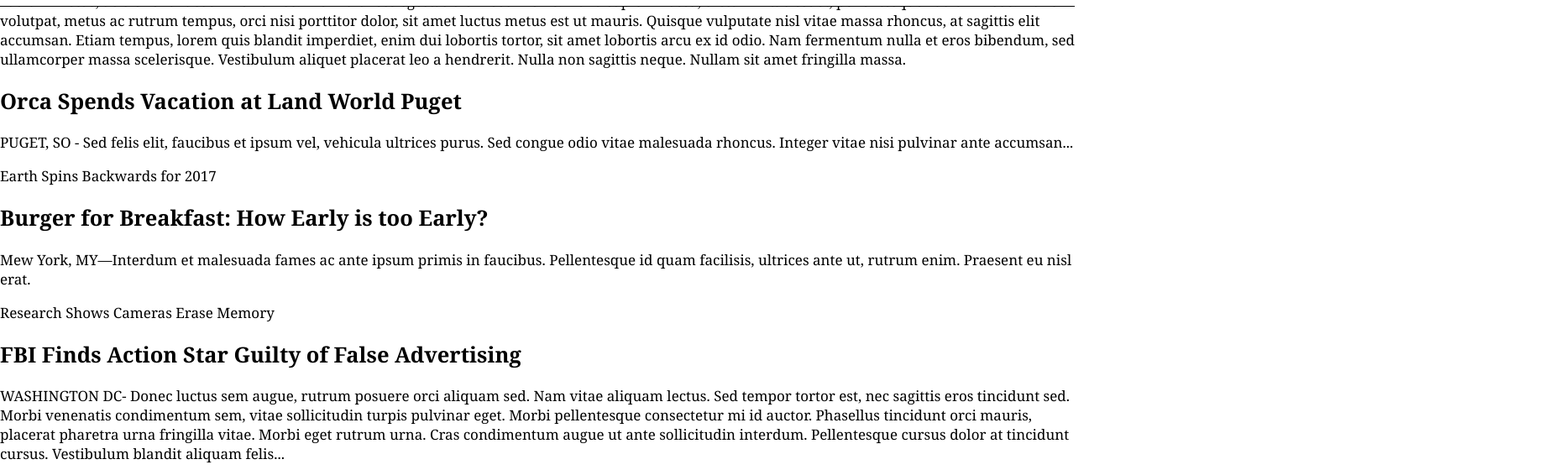
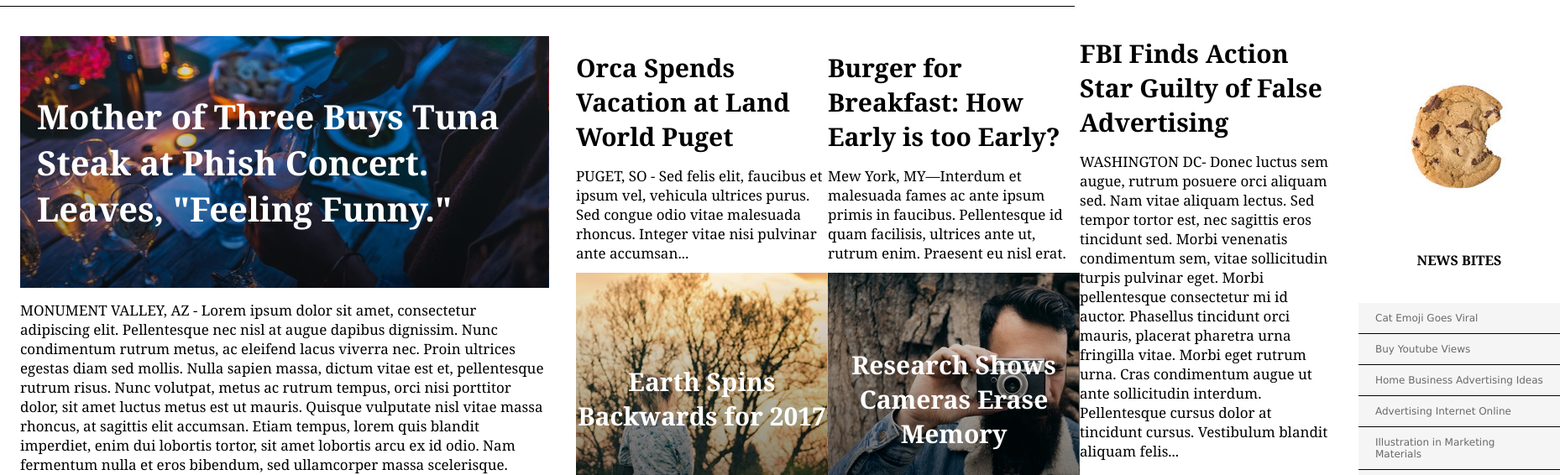
Before and after one commit to pkoukia/MyTimes, a plain HTML site: page index.html in a window 1280 px wide. Shown: the part 73-639 px from the top of the page at 84% size, 1858 px wide, since content can reach past the window. Drawn offline with Linux system fonts and the light colour scheme.

Commit message:
add background images and complete text/image style

```diff
--- a/resources/style.css
+++ b/resources/style.css
@@ -8,6 +8,46 @@ body {
 
 a {
   color: black;
+}
+
+h2 {
+  margin-top: 0;
+  margin-bottom: 0;
+  font-size: 30px;
+  font-weight: bold;
+}
+
+.stories {
+  display: flex;
+  justify-content: space-between;
+  margin-top: 17px;
+}
+
+.stories .text-content {
+  height: 250px;
+}
+
+.story {
+  display: flex;
+  flex-direction: column;
+  width: 300px;
+}
+
+.narrative {
+  margin-top: 15px;
+}
+
+.image-content {
+  display: flex;
+  flex-direction: column;
+  justify-content: center;
+  height: 300px;
+  margin-top: 15px;
+  font-size: 30px;
+  font-weight: bold;
+  color: white;
+  text-align: center;
+
 }
 
 /* Header */
@@ -53,9 +93,81 @@ header nav {
 
 /* main content */
 
+.content {
+  display: flex;
+  width: 1232px;
+  margin: 0 auto 78px auto;
+  padding-top: 116px;
+}
 
+.column {
+  display: flex;
+  flex-direction: column;
+  margin-right: 32px;
+}
 
+/* First News Column */
 
+.column.large {
+  width: 630px;
+}
+
+.lead-story .image-content {
+  background-image: url("img-story-main.png");
+  width: 630px;
+  margin-top: 0;
+  text-align: left;
+  font-size: 40px;
+}
+
+.lead-story .image-content span {
+  margin-left: 20px;
+}
+
+.fall-cancelled.image-content {
+  background-image: url("img-story-2.png")
+}
+
+.pop-culture.image-content {
+  background-image: url("img-story-3.png")
+}
+
+/* Second News Column */
+
+.column.medium {
+  width: 300px;
+}
+
+.cat.image-content {
+  background-image: url("img-story-1.png")
+}
+
+/* Third News Column */
+
+.column.small {
+  width: 240px;
+}
+
+img.cookie {
+  height: 240px;
+}
+
+.news-bites h3 {
+  margin-bottom: 40px;
+  font-size: 16px;
+  font-weight: bold;
+  text-align: center;
+}
+
+.news-bites .bite {
+  display: block;
+  padding: 11px 20px;
+  background-color: whitesmoke;
+  border-bottom: 1px solid black;
+  font-size: 12px;
+  font-family: "Verdana", sans-serif;
+  color: dimgray;
+}
 /* Footer */
 
 footer {
```
